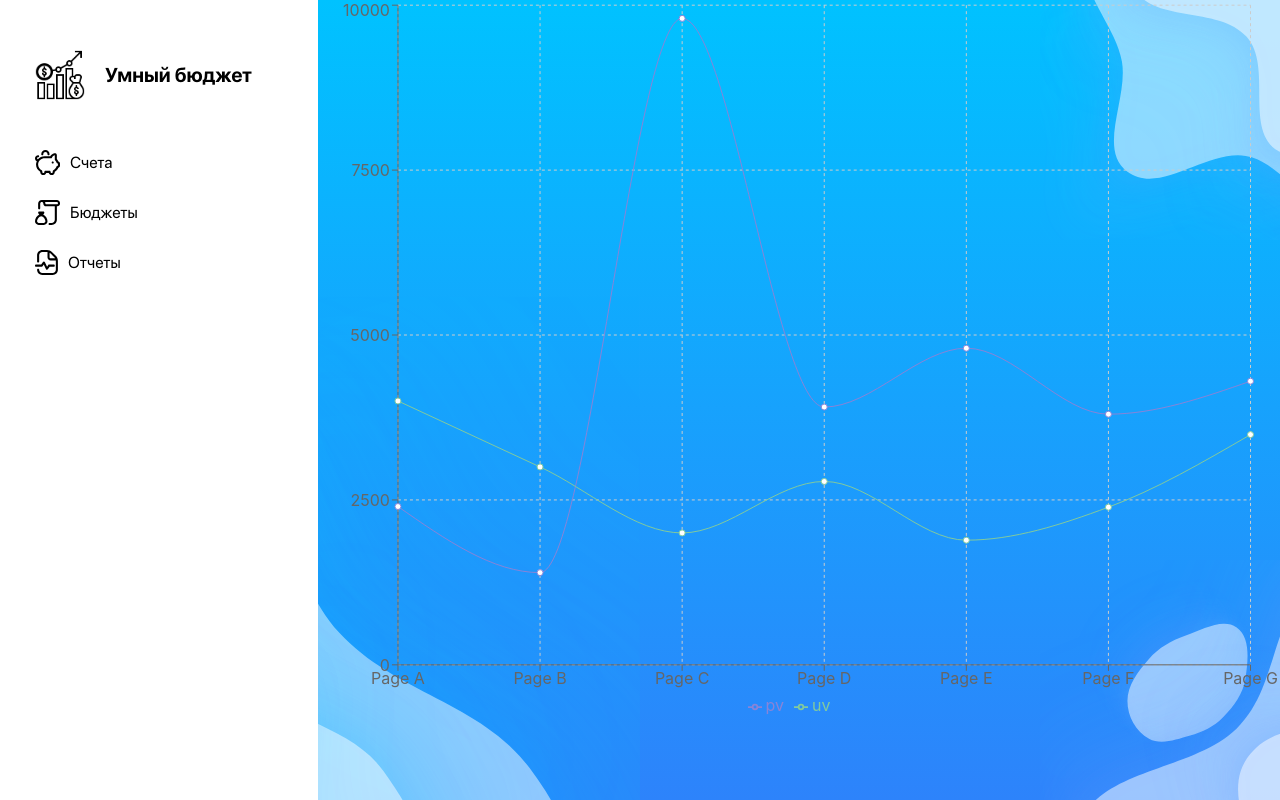
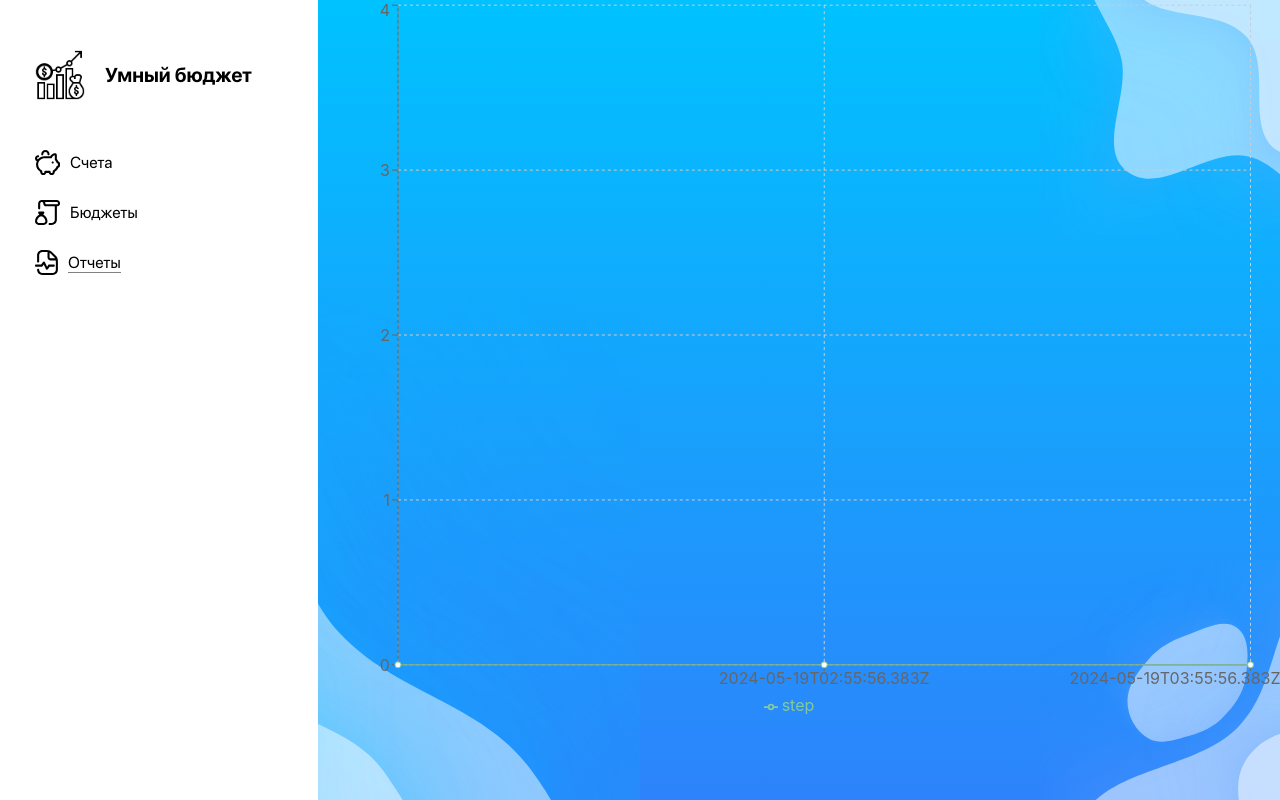
Before and after one commit to ITOneNorthGateOrganization/frontend, a React (Create React App) app: page /report in a window 1280 px wide. Built offline with nearby package versions, Linux system fonts and the light colour scheme.

Commit message:
Доработки

```diff
--- a/src/pages/account-page/ui/AccountPage.tsx
+++ b/src/pages/account-page/ui/AccountPage.tsx
@@ -16,8 +16,6 @@ const AccountPage = observer(() => {
   const openCategory = useState<boolean>(false);
   const openTransaction = useState<boolean>(false);
 
-  console.log(accountStore.accounts);
-  console.log(localStorage.getItem('token'))
 
   useEffect(() => {
     accountStore.getAccounts();
--- a/src/pages/login-page/ui/styles.module.css
+++ b/src/pages/login-page/ui/styles.module.css
@@ -19,7 +19,8 @@
     border-color: transparent;
     border-image: linear-gradient(to bottom, rgba(255, 255, 255, 0.5), rgba(255, 255, 255, 0.10000000149011612)) 1;
     border-radius: 20px;
-    height: 723px;
+    height: calc(100% - 40px);
+    max-height: 723px;
     width: 504px;
     display: flex;
     justify-content: center;
@@ -74,3 +75,13 @@
         background-color: #7aa2dc;
      }
 }
+
+@media screen and (max-width: 550px){
+    .logBlock {
+        width: 80vw;
+    }
+
+    .logTitle {
+        font-size: 40px;
+    }
+}
--- a/src/pages/main-page/ui/styles.module.css
+++ b/src/pages/main-page/ui/styles.module.css
@@ -71,15 +71,26 @@
   .mainTitle {
     font-size: 90px;
   }
+
   .mainTitleText {
   font-size: 28px;
- }
+  }
+
+  .mainButtonsStyle {
+    min-width: min-content;
+    flex-direction: column;
+  }
+
+  .mainButtons {
+    margin-right: 0;
+  }
 }
 
 @media screen and (max-width: 480px) {
   .mainTitle {
     font-size: 48px;
   }
+
   .mainTitleText {
     font-size: 18px;
   }
@@ -89,7 +100,12 @@
   .mainTitle {
     font-size: 36px;
   }
+
   .mainTitleText {
     font-size: 16px;
   }
+
+  .mainButtons {
+    width: 100%;
+  }
 }
--- a/src/pages/registration-page/ui/styles.module.css
+++ b/src/pages/registration-page/ui/styles.module.css
@@ -19,7 +19,8 @@
     border-color: transparent;
     border-image: linear-gradient(to bottom, rgba(255, 255, 255, 0.5), rgba(255, 255, 255, 0.10000000149011612)) 1;
     border-radius: 20px;
-    height: 723px;
+    height: calc(100% - 40px);
+    max-height: 723px;
     width: 504px;
     display: flex;
     justify-content: center;
@@ -74,3 +75,13 @@
          background-color: #7aa2dc;
      }
 }
+
+@media screen and (max-width: 550px){
+    .regBlock {
+        width: 80vw;
+    }
+
+    .regTitle {
+        font-size: 40px;
+    }
+}
--- a/src/pages/report-page/ui/ReportPage.tsx
+++ b/src/pages/report-page/ui/ReportPage.tsx
@@ -11,49 +11,60 @@ const ReportPage = observer(() => {
     const openCategory = useState<boolean>(false);
     const openTransaction = useState<boolean>(false);
 
+
+
     const data = [
         {
-            name: 'Page A',
-            uv: 4000,
-            pv: 2400,
-            amt: 2400,
+            "startDate": "2024-05-19T01:55:56.383Z",
+            "endDate": "2024-05-19T01:55:56.383Z",
+            "step": 0,
+            "categories": [
+                {
+                    "categoryId": 0,
+                    "name": "string",
+                    "spends": [
+                        {
+                            "period": "2024-05-19T01:55:56.384Z",
+                            "amount": 7
+                        }
+                    ]
+                }
+            ]
         },
         {
-            name: 'Page B',
-            uv: 3000,
-            pv: 1398,
-            amt: 2210,
+            "startDate": "2024-05-19T02:55:56.383Z",
+            "endDate": "2024-05-19T02:55:56.383Z",
+            "step": 0,
+            "categories": [
+                {
+                    "categoryId": 0,
+                    "name": "string",
+                    "spends": [
+                        {
+                            "period": "2024-05-19T02:55:56.384Z",
+                            "amount": 11
+                        }
+                    ]
+                }
+            ]
         },
         {
-            name: 'Page C',
-            uv: 2000,
-            pv: 9800,
-            amt: 2290,
-        },
-        {
-            name: 'Page D',
-            uv: 2780,
-            pv: 3908,
-            amt: 2000,
-        },
-        {
-            name: 'Page E',
-            uv: 1890,
-            pv: 4800,
-            amt: 2181,
-        },
-        {
-            name: 'Page F',
-            uv: 2390,
-            pv: 3800,
-            amt: 2500,
-        },
-        {
-            name: 'Page G',
-            uv: 3490,
-            pv: 4300,
-            amt: 2100,
-        },
+            "startDate": "2024-05-19T03:55:56.383Z",
+            "endDate": "2024-05-19T03:55:56.383Z",
+            "step": 0,
+            "categories": [
+                {
+                    "categoryId": 0,
+                    "name": "string",
+                    "spends": [
+                        {
+                            "period": "2024-05-19T03:55:56.384Z",
+                            "amount": 12
+                        }
+                    ]
+                }
+            ]
+        }
     ];
 
     return (
@@ -72,12 +83,11 @@ const ReportPage = observer(() => {
                     }}
                 >
                     <CartesianGrid strokeDasharray="3 3" />
-                    <XAxis dataKey="name" />
+                    <XAxis dataKey="startDate" />
                     <YAxis />
                     <Tooltip />
                     <Legend />
-                    <Line type="monotone" dataKey="pv" stroke="#8884d8" activeDot={{ r: 8 }} />
-                    <Line type="monotone" dataKey="uv" stroke="#82ca9d" />
+                    <Line type="monotone" dataKey="step" stroke="#82ca9d" />
                 </LineChart>
             </ResponsiveContainer>
         </div>
--- a/src/shared/api/account/types.ts
+++ b/src/shared/api/account/types.ts
@@ -2,6 +2,6 @@ export interface Account {
   id: number,
   balance: number,
   open: boolean,
-  updateAt: string
+  updatedAt: string
   name: string
 }
--- a/src/shared/api/transaction/types.ts
+++ b/src/shared/api/transaction/types.ts
@@ -1,7 +1,7 @@
 export interface Transaction {
   id: number,
   amount: number,
-  createAt: string,
+  createdAt: Date,
   description: string,
   receiverId: number,
   senderId: number,
--- a/src/widgets/account-transactions/ui/AccountTransactions.tsx
+++ b/src/widgets/account-transactions/ui/AccountTransactions.tsx
@@ -37,7 +37,10 @@ const AccountTransactions = observer(({openEdit}: {openEdit: [boolean, React.Dis
                   <div
                       className={styles.tranBlockTextInfo}>
                       <div>
-                          {transaction.description}
+                          {transaction.createdAt.toString().split('.')[0]
+                            .replaceAll('-', '.')
+                            .replace('T', ' ')
+                            .replace('Z', '')}
                       </div>
 
                       <div className={styles.tranAccMoney +' '+ (transaction?.transactionTypeId === 1 ? styles.refill : styles.rate)}>
--- a/src/widgets/budget-categories/ui/styles.module.css
+++ b/src/widgets/budget-categories/ui/styles.module.css
@@ -2,14 +2,14 @@
   display: flex;
   flex-direction: column;
   backdrop-filter: blur(35px) brightness(100%);
-  background-color: #ffffff8f;
+  background-color: #ffffff1f;
   border-color: transparent;
   border-image: linear-gradient(to bottom, rgba(255, 255, 255, 0.5), rgba(255, 255, 255, 0.10000000149011612)) 1;
   border-radius: 20px;
   padding: 0px 20px 0px 20px;
   width: 100%;
   max-width: 1100px;
-  max-height: 150px;
+  max-height: 170px;
 }
 
 .catBlockTitle {
@@ -45,7 +45,7 @@
 .catList {
   display: flex;
   flex-wrap: wrap;
-  gap: 10px 70px;
+  gap: 10px 65px;
   overflow-y: auto;
   max-height: 100%;
   scrollbar-color: #74fbd3 transparent;
--- a/src/widgets/budget-settings/ui/styles.module.css
+++ b/src/widgets/budget-settings/ui/styles.module.css
@@ -117,13 +117,18 @@
     width: 90px;
     border: none;
     border-bottom: 1px solid white;
-    background-color: transparent;
+    background: transparent;
     color: #FFFFFF;
     outline: none;
     font-family: 'SF Pro Display Medium';
     font-size: 16px;
     height: fit-content;
     text-align: center;
+}
+
+option {
+    background: #9ad6fe;
+    border: none;
 }
 
 input[type="number" i] {
--- a/src/widgets/side-bar/ui/SideBar.tsx
+++ b/src/widgets/side-bar/ui/SideBar.tsx
@@ -1,5 +1,5 @@
 import React from 'react';
-import {Link} from 'react-router-dom';
+import {Link, NavLink} from 'react-router-dom';
 import styles from '../ui/styles.module.css';
 import sideTitleImg from '../../../shared/icons/sideTitleImg.svg';
 import sidePointAccount from '../../../shared/icons/sidePointAccount.svg';
@@ -7,6 +7,7 @@ import sidePointBudget from '../../../shared/icons/sidePointBudget.svg';
 import sidePointReport from '../../../shared/icons/sidePointReport.svg';
 
 const SideBar = () => {
+
   return (
     <div className={styles.sideBg}>
         <div className={styles.sideTitlePosition}>
@@ -20,26 +21,35 @@ const SideBar = () => {
         <div className={styles.sidePoint}>
             <div className={styles.sidePointItem}>
                 <img src={sidePointAccount}/>
-                <Link to='/accounts'
-                      className={styles.sidePointText}>
+                <NavLink
+                  to='/accounts'
+                  className={({ isActive, isPending }) =>
+                    isPending ? "" : isActive ? styles.active : ""
+                  }>
                     Счета
-                </Link>
+                </NavLink>
             </div>
 
             <div className={styles.sidePointItem}>
                 <img src={sidePointBudget}/>
-                <Link to='/budget'
-                      className={styles.sidePointText}>
+                <NavLink
+                  to='/budget'
+                  className={({ isActive, isPending }) =>
+                    isPending ? "" : isActive ? styles.active : ""
+                }>
                     Бюджеты
-                </Link>
+                </NavLink>
             </div>
 
             <div className={styles.sidePointItem}>
                 <img src={sidePointReport}/>
-                <Link to='/report'
-                      className={styles.sidePointText}>
+                <NavLink
+                  to='/report'
+                  className={({ isActive, isPending }) =>
+                    isPending ? "" : isActive ? styles.active : ""
+                  }>
                     Отчеты
-                </Link>
+                </NavLink>
             </div>
         </div>
     </div>
--- a/src/widgets/side-bar/ui/styles.module.css
+++ b/src/widgets/side-bar/ui/styles.module.css
@@ -25,6 +25,15 @@
     font-family: 'SF Pro Display Regular';
     font-size: 16px;
     gap: 25px;
+}
+
+a {
+    color: #000000;
+    text-decoration: none;
+}
+
+.active {
+    border-bottom: gray solid 1px;
 }
 
 .sidePointText {
```
